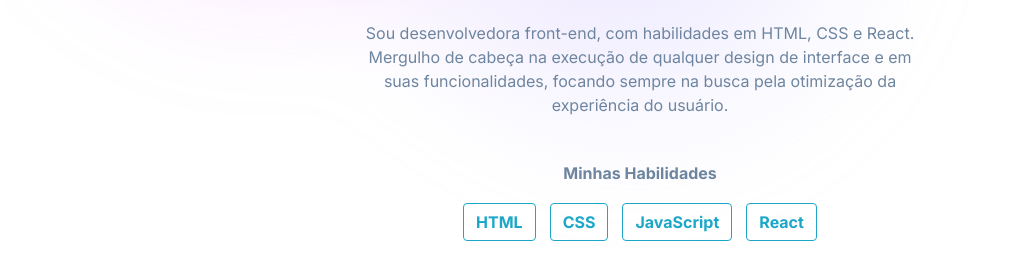
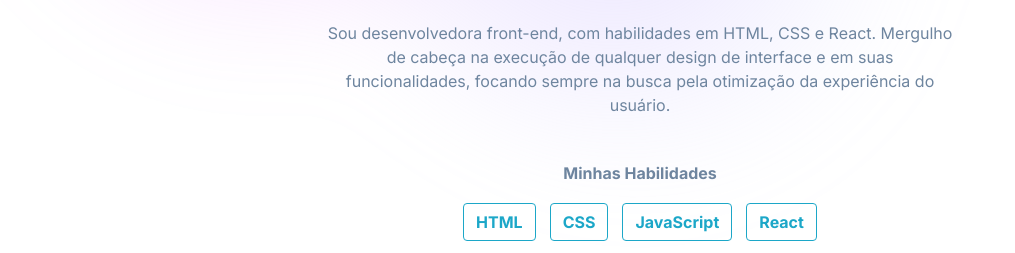
Before and after one commit to LyciaKremer/portfolio, a plain HTML site: page src/index.html in a window 1280 px wide. Shown: the part 547-800 px from the top of the page, without its empty margins (0-1015 px from the left). Drawn offline with Linux system fonts and the light colour scheme.

Commit message:
[fix] Width description
- Correction of the maximum width of the description in the index

```diff
--- a/src/css/style.sass
+++ b/src/css/style.sass
@@ -113,7 +113,7 @@ body[data-theme='dark']
       color: transparent
       background-clip: text
   .description
-    max-width: 581px
+    max-width: 630px
     font-size: 16px
     font-weight: 400
     line-height: 24px
```
Also changed, not shown: src/css/style.css.
